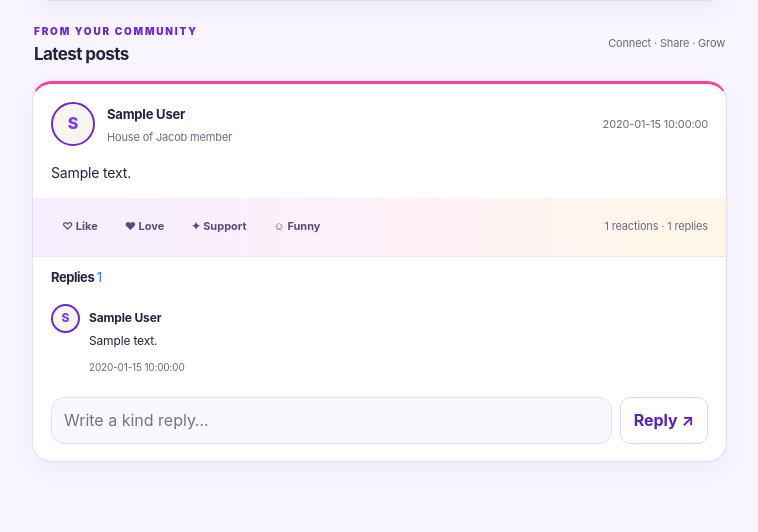
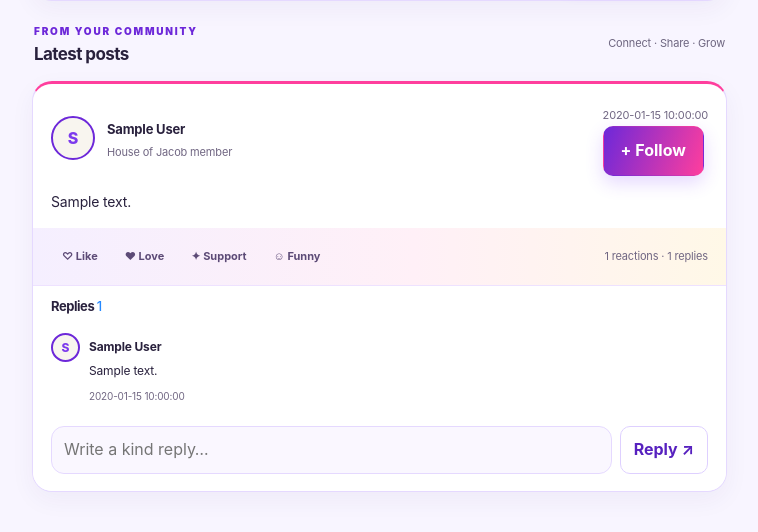
Before and after one commit to Bull-powder/the-house_of_jacob, a Flask app: template templates/dashboard.html in a window 1280 px wide. Shown: the part 2064-2596 px from the top of the page, without its empty margins (228-986 px from the left). Before the commit the page ends 2526 px from the top, so only its background shows below. Run offline with Flask 3, Linux system fonts and the light colour scheme; the template is opened without the code that fills it: most values are stand-ins (such as "Sample title", 1, 10 or a date in 2020); some libraries are stand-ins or nearby versions.

Commit message:
Add follow and following buttons to feed posts

```diff
--- a/templates/dashboard.html
+++ b/templates/dashboard.html
@@ -62,7 +62,7 @@
       <div class="social-section-heading feed-heading"><div><p class="social-eyebrow">FROM YOUR COMMUNITY</p><h2>{% if query %}Search results{% else %}Latest posts{% endif %}</h2></div><span class="feed-label">Connect · Share · Grow</span></div>
       {% if posts %}{% for post in posts %}
       <article class="social-panel social-post" id="post-{{ post['id'] }}">
-        <div class="social-post-head"><div class="person">{% if post["profile_image"] %}<img class="avatar avatar-img" src="{{ media_url(post['profile_image']) }}" alt="Profile photo">{% else %}<div class="avatar">{{ post["display_name"][:1]|upper }}</div>{% endif %}<div><strong><a class="profile-name-link" href="{{ url_for('social.public_profile', person_id=post['user_id']) }}">{{ post["display_name"] }}</a></strong><p class="muted">House of Jacob member</p></div></div><small class="muted">{{ post["created_at"] }}</small></div>
+        <div class="social-post-head"><div class="person">{% if post["profile_image"] %}<img class="avatar avatar-img" src="{{ media_url(post['profile_image']) }}" alt="Profile photo">{% else %}<div class="avatar">{{ post["display_name"][:1]|upper }}</div>{% endif %}<div><strong><a class="profile-name-link" href="{{ url_for('social.public_profile', person_id=post['user_id']) }}">{{ post["display_name"] }}</a></strong><p class="muted">House of Jacob member</p></div></div><div class="post-author-actions"><small class="muted">{{ post["created_at"] }}</small>{% if post["user_id"] != session["user_id"] %}<form method="POST" action="{{ url_for('social.toggle_follow', person_id=post['user_id']) }}" class="feed-follow-form"><input type="hidden" name="return_to" value="feed"><input type="hidden" name="post_id" value="{{ post['id'] }}"><button class="btn {% if post['user_id'] in following_ids %}btn-quiet{% else %}btn-primary{% endif %} follow-button" type="submit">{% if post['user_id'] in following_ids %}✓ Following{% else %}+ Follow{% endif %}</button></form>{% endif %}</div></div>
         {% if post["content"] %}<p class="social-post-copy">{{ post["content"] }}</p>{% endif %}
         {% if post["media_path"] %}{% if post["media_type"]=="image" %}<img class="social-post-media" src="{{ media_url(post['media_path']) }}" alt="Shared image" loading="lazy">{% else %}<video class="social-post-media" controls preload="metadata"><source src="{{ media_url(post['media_path']) }}"></video>{% endif %}{% endif %}
         {% if post["music_path"] %}<section class="post-music"><span class="music-note">♫</span><div class="music-meta"><strong>{{ post["music_title"] or "Music attached" }}</strong><small>Soundtrack for this post</small></div><audio controls preload="none"><source src="{{ media_url(post['music_path']) }}"></audio></section>{% endif %}
```
